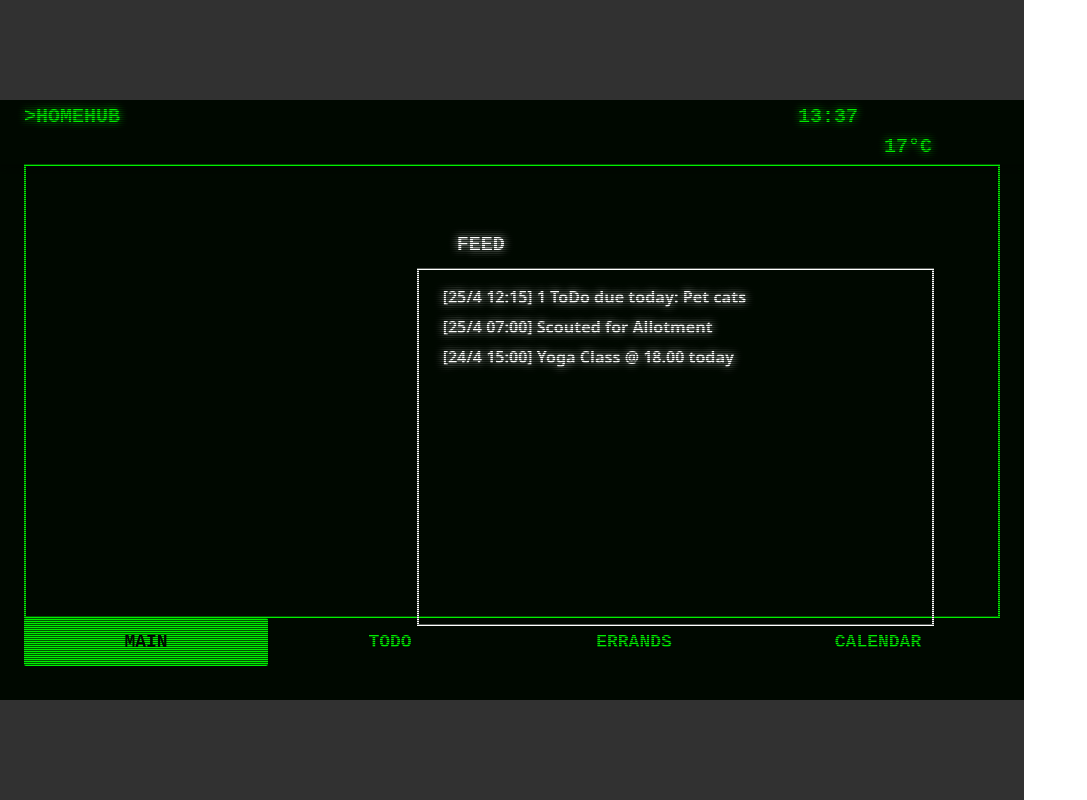
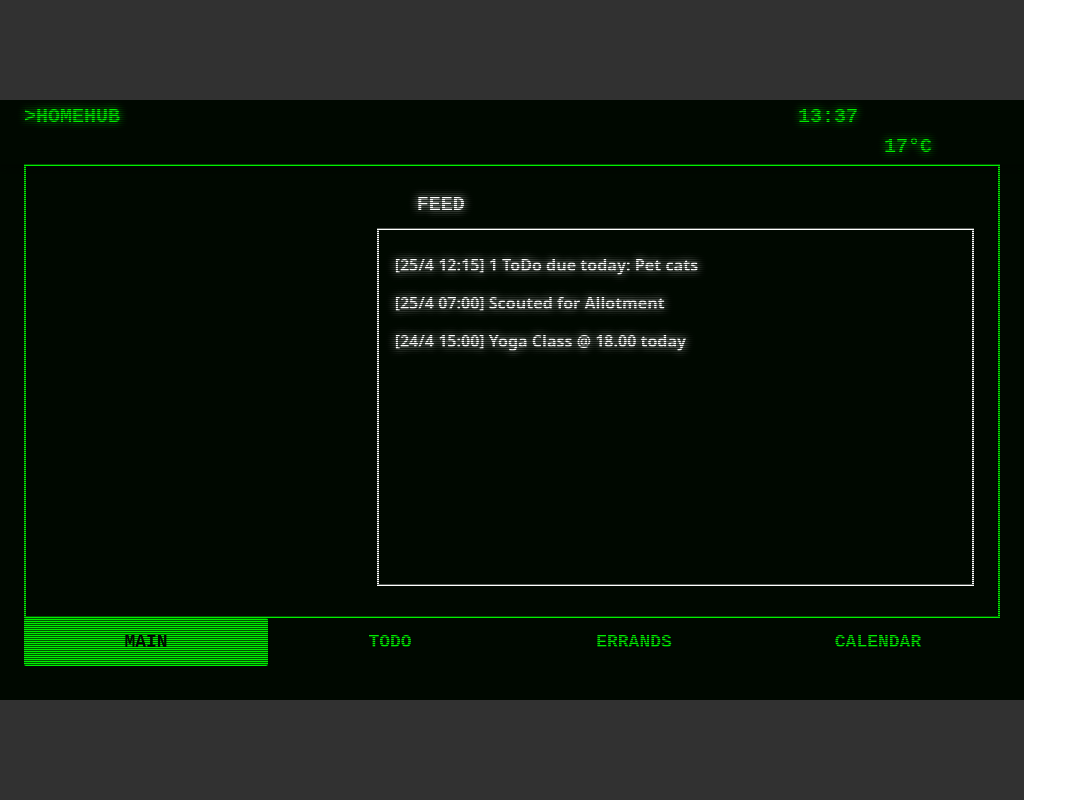
Before and after one commit to h0nkz/homehub, a React (Vite) app in the folder homehub-client/: page / in a window 1280 px wide. Shown: the whole page, without its empty margins (0-1087 px from the left). Built offline with nearby package versions, Linux system fonts and the light colour scheme; some icons are missing.

Commit message:
Adjust height of LabeledListBox

```diff
--- a/homehub-client/src/components/LabeledListBox.tsx
+++ b/homehub-client/src/components/LabeledListBox.tsx
@@ -9,7 +9,7 @@ interface ListBoxProps {
 function LabeledListBox(props: ListBoxProps) {
 
     return (
-        <Box padding={8}>
+        <Box padding={3} height={1}>
             <Typography marginInlineStart={5} sx={{
                 fontSize: 20,
                 marginBottom: 1,
@@ -19,14 +19,14 @@ function LabeledListBox(props: ListBoxProps) {
             </Typography>
             <List dense sx={{
                 border: 2,
-                overflow: 'auto'
-
+                overflow: 'scroll',
+                height: 6/8
             }}>
                 {props.listItems.map((item, index) => (
                     <ListItem key={index+item} sx={{
                         height: 22,
                         fontWeight: 600,
-                        margin: 1
+                        marginTop: 2
                     }}>{item}</ListItem>
                 ))}
             </List>
--- a/homehub-client/src/components/MainFrame.tsx
+++ b/homehub-client/src/components/MainFrame.tsx
@@ -6,19 +6,11 @@ function MainFrame() {
     const mainListItems = [
         "[25/4 12:15] 1 ToDo due today: Pet cats",
         "[25/4 07:00] Scouted for Allotment",
-        "[24/4 15:00] Yoga Class @ 18.00 today",
-        "",
-        "",
-        "",
-        "",
-        "",
-        "",
-        "",
-        "",]
+        "[24/4 15:00] Yoga Class @ 18.00 today",]
 
     return (
-        <Grid container gridRow={1} columns={3} spacing={1}>
-            <Grid size={1}>
+        <Grid container gridRow={1} columns={3} columnSpacing={1} height={1}>
+            <Grid size={1} height={1}>
                 <Box padding={5}>
                     <Typography marginInlineStart={5} sx={{
                         fontSize: 300,
@@ -28,7 +20,7 @@ function MainFrame() {
                     </Typography>
                 </Box>
             </Grid>
-            <Grid size={2}>
+            <Grid size={2} height={1}>
                 <ListBox listItems={mainListItems} label="FEED"/>
             </Grid>
         </Grid>
--- a/homehub-client/src/components/ToDoFrame.tsx
+++ b/homehub-client/src/components/ToDoFrame.tsx
@@ -29,7 +29,7 @@ function ToDoFrame() {
         setSelectedButton(buttonLabel);
     }, []);
     return (
-        <Grid container gridRow={1} columns={3} spacing={1}>
+        <Grid container gridRow={1} columns={3} columnSpacing={1} height={1}>
             <Grid size={1}>
                 <Box padding={5} sx={{
                     display: 'flex',
```
